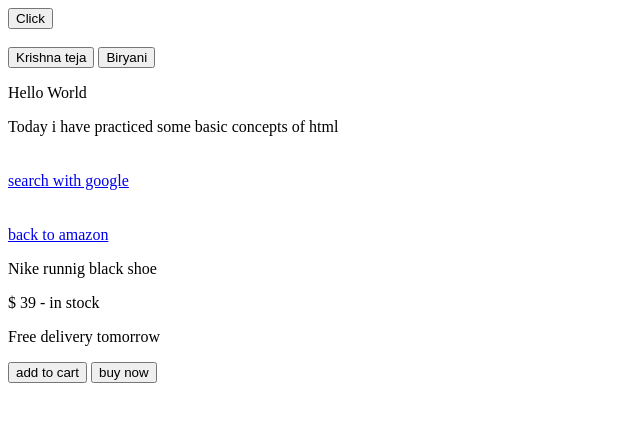
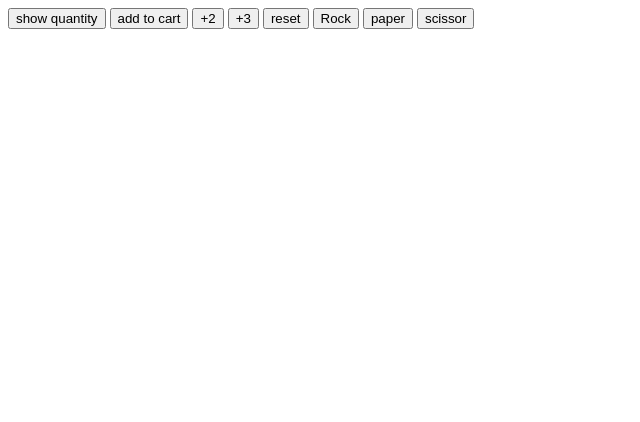
Before and after one commit to krishnatej27/MERN-stack-, a plain HTML site: page index.html in a window 1280 px wide. Shown: the whole page, without its empty margins (0-640 px from the left). Drawn offline with Linux system fonts and the light colour scheme.

Commit message:
Add files via upload

```diff
--- a/index.html
+++ b/index.html
@@ -1,29 +1,72 @@
 <!DOCTYPE html>
 <html lang="en">
 <head>
-    <meta charset="UTF-8">
-    <meta name="viewport" content="width=device-width, initial-scale=1.0">
-    <title>Document</title>
+  <meta charset="UTF-8">
+  <meta name="viewport" content="width=device-width, initial-scale=1.0">
+  <title>JavaScript</title>
 </head>
 <body>
-    <button>Click</button>    <!--button with click text inside it -->
-    <br>
-    <br>
-    <button>Krishna teja</button>
-    <button>Biryani</button>
-    <p> Hello World</p>
-    <p2>Today i have practiced some basic concepts of html</p2><br>
-    <br>
-    <br>
-    <a href="https://www.google.com/" target="_blank">search with google</a>
-    <br>
-    <br>
-    <br>
-    <a href="https://www.amazon.in/" target="_blank">back to amazon</a>
-    <p>Nike runnig black shoe</p>
-    <p>$ 39 - in stock </p>
-    <p>Free delivery tomorrow</p>
-    <button>add to cart</button>
-    <button>buy now</button>
+  <button class="one"
+  onclick="console.log(`quantity:${c}`)" >
+    show quantity
+  </button>
+  <button onclick="
+  c=c+1;
+  console.log(`quantity:${c}`)">
+    add to cart
+  </button>
+  <button onclick="
+  c=c+2;
+  console.log(`quantity:${c}`)">
+    +2
+  </button>
+  <button onclick="
+  c=c+3;
+  console.log(`quantity:${c}`)">
+    +3
+  </button>
+  <button onclick="
+  c=0;
+  console.log(`quantity:${c}`)">
+    reset
+  </button>
+
+  <button onclick="
+  const randomNumber=Math.random();
+  if(randomNumber >=0 && randomNumber<= 1/3){
+    console.log('Rock win')
+  }
+  else{
+    console.log('computer choose paper and won')
+  }
+  ">
+    Rock
+  </button>
+  <button onclick="
+  const randomNumber=Math.random();
+  if(randomNumber >=1/3 && randomNumber<= 2/3){
+    console.log('paper win')
+  }
+  else{
+    console.log('computer choose scissor and won')
+  }
+  ">
+    paper
+  </button>
+  <button onclick="
+  const randomNumber=Math.random();
+  if(randomNumber >=2/3 && randomNumber<= 1){
+    console.log('scissor win')
+  }
+  else{
+    console.log('computer choose rock and won')
+  }
+  ">
+    scissor
+  </button>
+  <script>
+   // alert('hello')
+  let c=0;
+  </script>
 </body>
 </html>
```
